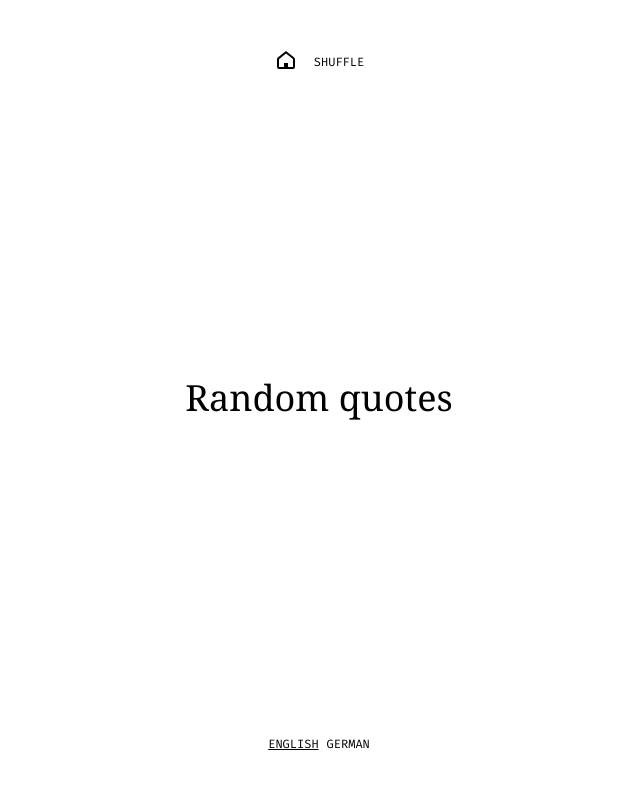
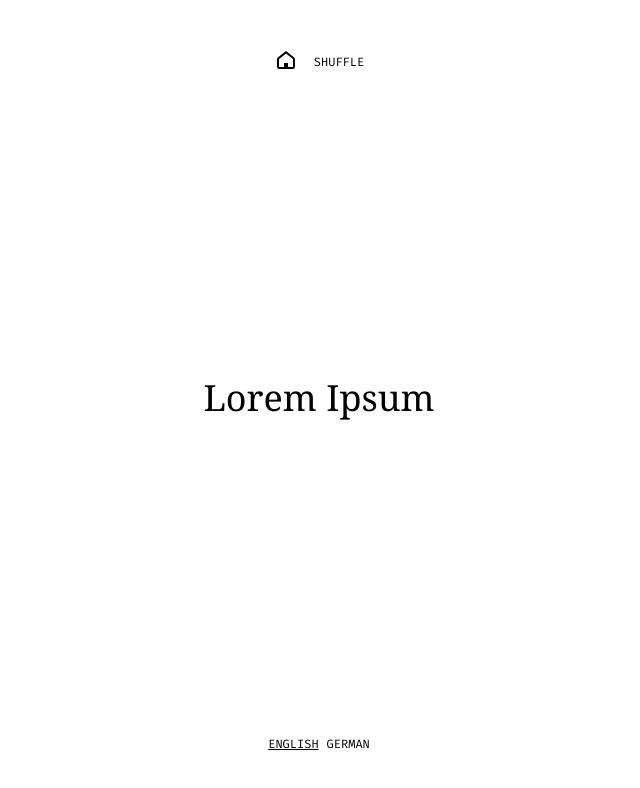
Before and after one commit to cewald/website, a Nuxt app: page / in a window 1280 px wide. Shown: the top 788 px of the page, without its empty margins (321-961 px from the left). Built offline with nearby package versions, Linux system fonts and the light colour scheme.

Commit message:
Replace sample string

```diff
--- a/src/i18n/lang/de-DE.json
+++ b/src/i18n/lang/de-DE.json
@@ -1,5 +1,5 @@
 {
-  "Random quotes": "Random Zitate",
+  "Lorem Ipsum": "Lorem ipsum",
   "Shuffle": "Shuffle",
   "Home": "Home"
 }
--- a/src/i18n/lang/en-US.json
+++ b/src/i18n/lang/en-US.json
@@ -1,5 +1,5 @@
 {
-  "Random quotes": "Random quotes",
+  "Lorem Ipsum": "Lorem Ipsum",
   "Shuffle": "Shuffle",
   "Home": "Home"
 }
--- a/src/pages/[...slug].vue
+++ b/src/pages/[...slug].vue
@@ -34,7 +34,7 @@ definePageMeta({
     class="px-10 md:mx-auto md:w-1/2 md:px-0"
   >
     <h1 class="sr-only mb-4 block text-lg">
-      {{ t('Random quotes') }}:
+      {{ t('Lorem Ipsum') }}:
     </h1>
     <div class="mb-4 w-full text-4xl italic">
       "{{ quote.quote }}"
--- a/src/pages/index.vue
+++ b/src/pages/index.vue
@@ -5,7 +5,7 @@ const { t } = useI18n()
 <template>
   <div class="text-center">
     <h1 class="mb-4 text-4xl">
-      {{ t('Random quotes') }}
+      {{ t('Lorem Ipsum') }}
     </h1>
   </div>
 </template>
```
